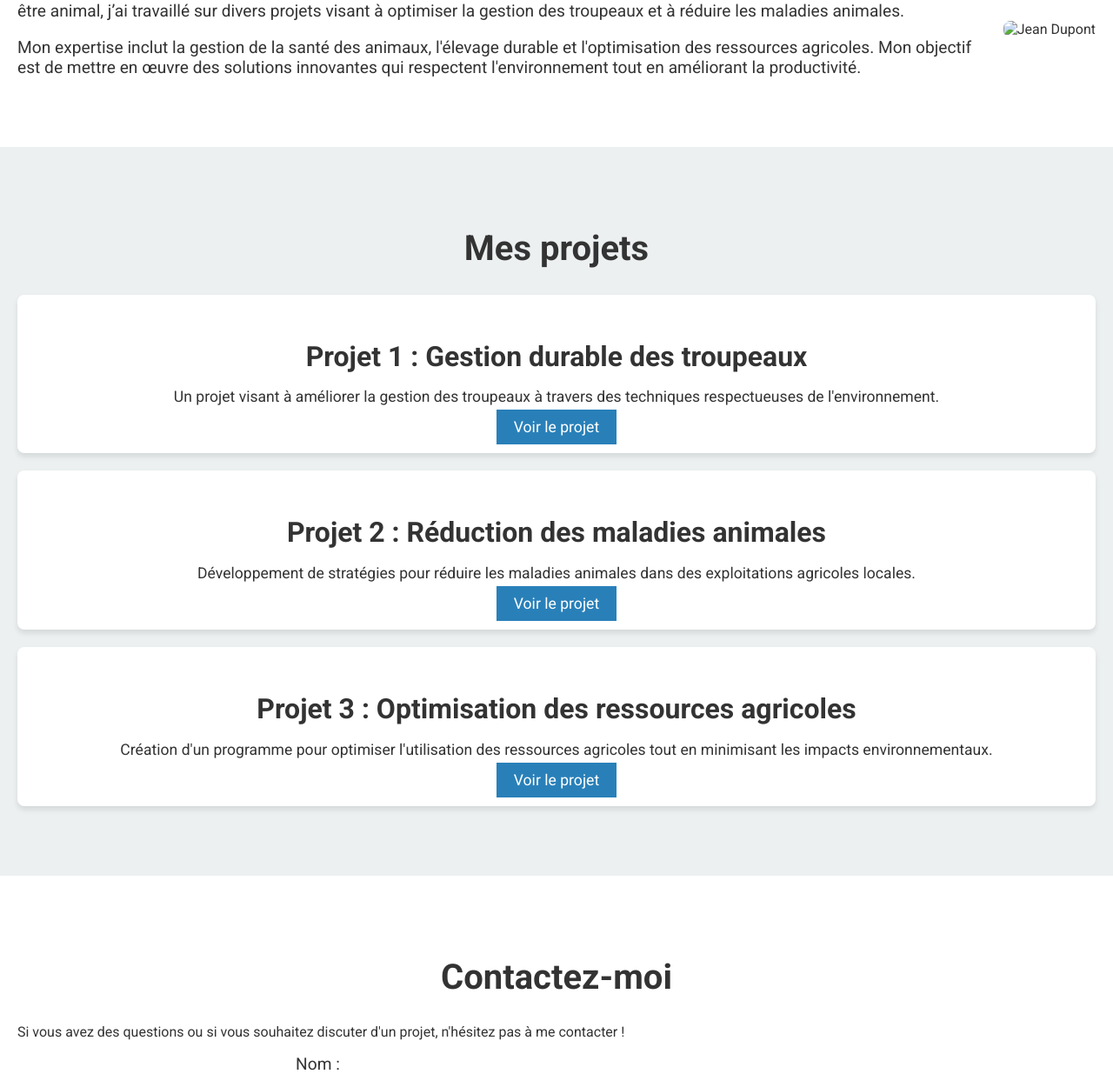
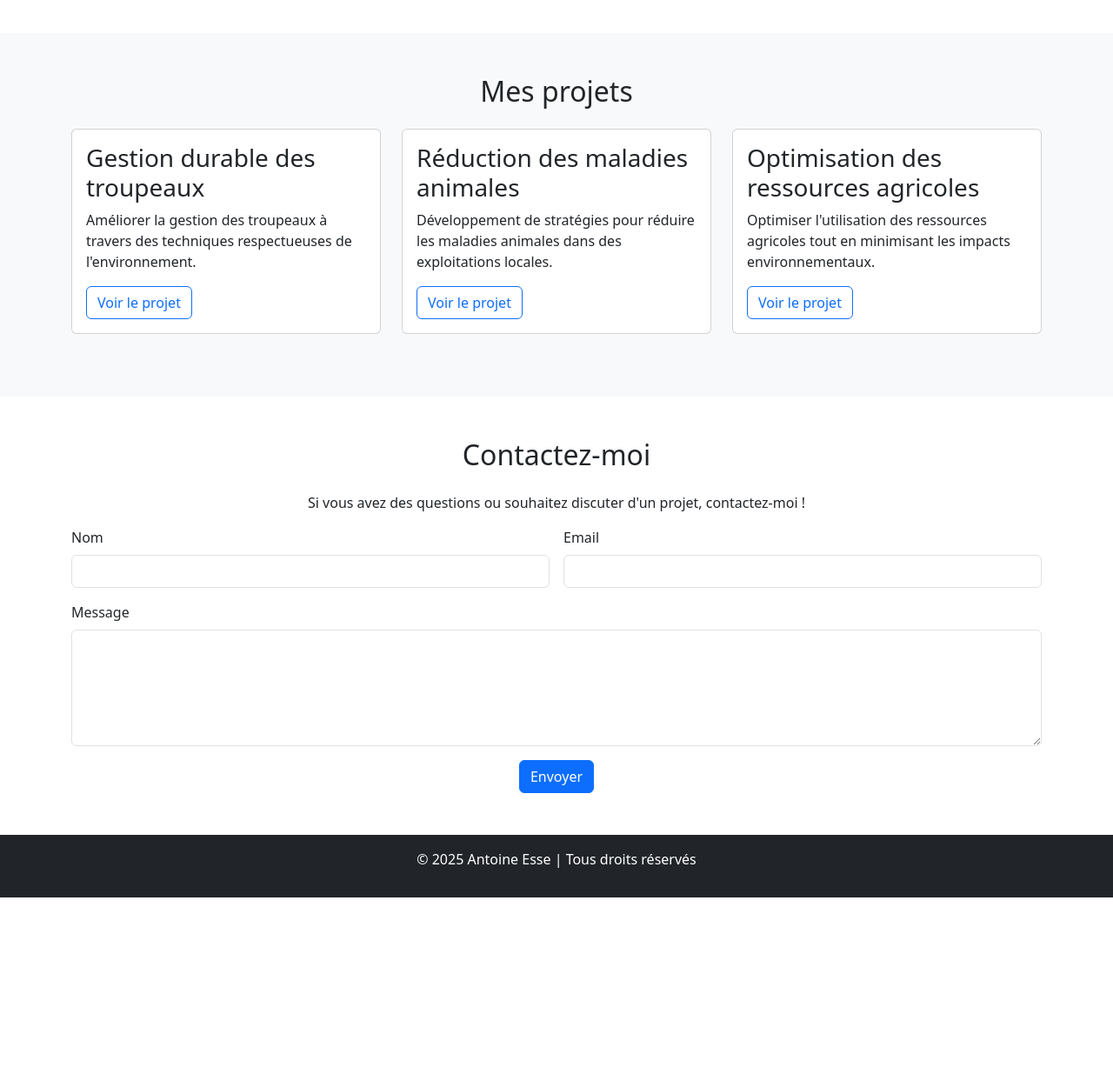
Before and after one commit to aboutlevi/portfolio, a plain HTML site: page index.html in a window 1280 px wide. Shown: the part 664-1899 px from the top of the page at 87% size. After the commit the page ends 1696 px from the top, so only its background shows below. Drawn offline with nearby package versions, Linux system fonts and the light colour scheme.

Commit message:
Update index.html
Bootstrap intégré

```diff
--- a/index.html
+++ b/index.html
@@ -4,99 +4,129 @@
     <meta charset="UTF-8">
     <meta name="viewport" content="width=device-width, initial-scale=1.0">
     <title>Portfolio - Antoine ESSE</title>
-    <link rel="stylesheet" href="Style .css">
-    <!-- Lien vers une police de Google Fonts -->
+    <!-- Lien CSS Bootstrap -->
+    <link href="https://cdn.jsdelivr.net/npm/bootstrap@5.3.0-alpha1/dist/css/bootstrap.min.css" rel="stylesheet">
+    <!-- Ton propre fichier CSS -->
+    <link rel="stylesheet" href="Style.css">
     <link href="https://fonts.googleapis.com/css2?family=Roboto:wght@400;700&display=swap" rel="stylesheet">
 </head>
 <body>
     <!-- Header avec navigation -->
-    <header>
-        <nav>
-            <ul>
-                <li><a href="#home">Accueil</a></li>
-                <li><a href="#about">À propos</a></li>
-                <li><a href="#projects">Projets</a></li>
-                <li><a href="#contact">Contact</a></li>
-            </ul>
+    <header class="bg-dark text-white">
+        <nav class="navbar navbar-expand-lg navbar-dark">
+            <div class="container">
+                <a class="navbar-brand" href="#home">Mon Portfolio</a>
+                <button class="navbar-toggler" type="button" data-bs-toggle="collapse" data-bs-target="#navbarNav" aria-controls="navbarNav" aria-expanded="false" aria-label="Toggle navigation">
+                    <span class="navbar-toggler-icon"></span>
+                </button>
+                <div class="collapse navbar-collapse" id="navbarNav">
+                    <ul class="navbar-nav ms-auto">
+                        <li class="nav-item"><a class="nav-link" href="#home">Accueil</a></li>
+                        <li class="nav-item"><a class="nav-link" href="#about">À propos</a></li>
+                        <li class="nav-item"><a class="nav-link" href="#projects">Projets</a></li>
+                        <li class="nav-item"><a class="nav-link" href="#contact">Contact</a></li>
+                    </ul>
+                </div>
+            </div>
         </nav>
     </header>
 
     <!-- Section d'accueil -->
-    <section id="home" class="hero">
+    <section id="home" class="hero text-center bg-light py-5">
         <div class="container">
-            <h1>Antoine Esse</h1>
-            <h2>Spécialiste en Production et Santé Animale</h2>
-            <p>Bienvenue sur mon portfolio ! Découvrez mon parcours, mes projets et mes compétences.</p>
-            <a href="#projects" class="btn">Voir mes projets</a>
+            <h1 class="display-4">Antoine Esse</h1>
+            <h2 class="text-primary">Spécialiste en Production et Santé Animale</h2>
+            <p class="lead">Bienvenue sur mon portfolio ! Découvrez mon parcours, mes projets et mes compétences.</p>
+            <a href="#projects" class="btn btn-primary btn-lg">Voir mes projets</a>
         </div>
     </section>
 
     <!-- Section À propos -->
-    <section id="about" class="about">
+    <section id="about" class="about py-5 bg-white">
         <div class="container">
-            <h2>À propos de moi</h2>
-            <div class="about-content">
-                <div class="about-text">
+            <h2 class="text-center mb-4">À propos de moi</h2>
+            <div class="row align-items-center">
+                <div class="col-md-6">
                     <p>Je suis Antoine, diplômé en Production et Santé Animale avec un DEAT obtenu en 2021. Passionné par l'élevage durable et le bien-être animal, j’ai travaillé sur divers projets visant à optimiser la gestion des troupeaux et à réduire les maladies animales.</p>
-                    <p>Mon expertise inclut la gestion de la santé des animaux, l'élevage durable et l'optimisation des ressources agricoles. Mon objectif est de mettre en œuvre des solutions innovantes qui respectent l'environnement tout en améliorant la productivité.</p>
+                    <p>Mon expertise inclut la gestion de la santé des animaux, l'élevage durable et l'optimisation des ressources agricoles.</p>
                 </div>
-                <div class="about-image">
-                    <img src="images/photo.jpg" alt="Jean Dupont">
+                <div class="col-md-6">
+                    <img src="images/photo.jpg" alt="Antoine Esse" class="img-fluid rounded">
                 </div>
             </div>
         </div>
     </section>
 
     <!-- Section Projets -->
-    <section id="projects" class="projects">
+    <section id="projects" class="projects py-5 bg-light">
         <div class="container">
-            <h2>Mes projets</h2>
-            <div class="project">
-                <h3>Projet 1 : Gestion durable des troupeaux</h3>
-                <p>Un projet visant à améliorer la gestion des troupeaux à travers des techniques respectueuses de l'environnement.</p>
-                <a href="https://github.com/ton-utilisateur/gestion-troupeaux" target="_blank" class="btn">Voir le projet</a>
-            </div>
-            <div class="project">
-                <h3>Projet 2 : Réduction des maladies animales</h3>
-                <p>Développement de stratégies pour réduire les maladies animales dans des exploitations agricoles locales.</p>
-                <a href="https://github.com/ton-utilisateur/reduction-maladies" target="_blank" class="btn">Voir le projet</a>
-            </div>
-            <div class="project">
-                <h3>Projet 3 : Optimisation des ressources agricoles</h3>
-                <p>Création d'un programme pour optimiser l'utilisation des ressources agricoles tout en minimisant les impacts environnementaux.</p>
-                <a href="https://github.com/ton-utilisateur/optimisation-ressources" target="_blank" class="btn">Voir le projet</a>
+            <h2 class="text-center mb-4">Mes projets</h2>
+            <div class="row">
+                <div class="col-md-4 mb-4">
+                    <div class="card">
+                        <div class="card-body">
+                            <h3 class="card-title">Gestion durable des troupeaux</h3>
+                            <p class="card-text">Améliorer la gestion des troupeaux à travers des techniques respectueuses de l'environnement.</p>
+                            <a href="#" class="btn btn-outline-primary">Voir le projet</a>
+                        </div>
+                    </div>
+                </div>
+                <div class="col-md-4 mb-4">
+                    <div class="card">
+                        <div class="card-body">
+                            <h3 class="card-title">Réduction des maladies animales</h3>
+                            <p class="card-text">Développement de stratégies pour réduire les maladies animales dans des exploitations locales.</p>
+                            <a href="#" class="btn btn-outline-primary">Voir le projet</a>
+                        </div>
+                    </div>
+                </div>
+                <div class="col-md-4 mb-4">
+                    <div class="card">
+                        <div class="card-body">
+                            <h3 class="card-title">Optimisation des ressources agricoles</h3>
+                            <p class="card-text">Optimiser l'utilisation des ressources agricoles tout en minimisant les impacts environnementaux.</p>
+                            <a href="#" class="btn btn-outline-primary">Voir le projet</a>
+                        </div>
+                    </div>
+                </div>
             </div>
         </div>
     </section>
 
     <!-- Section Contact -->
-    <section id="contact" class="contact">
+    <section id="contact" class="contact py-5 bg-white">
         <div class="container">
-            <h2>Contactez-moi</h2>
-            <p>Si vous avez des questions ou si vous souhaitez discuter d'un projet, n'hésitez pas à me contacter !</p>
-            <form action="mailto:antoinegsmt@outlook.fr" method="POST" enctype="text/plain">
-                <label for="name">Nom :</label>
-                <input type="text" id="name" name="name" required>
-
-                <label for="email">Email :</label>
-                <input type="email" id="email" name="email" required>
-
-                <label for="message">Message :</label>
-                <textarea id="message" name="message" rows="5" required></textarea>
-
-                <button type="submit" class="btn">Envoyer</button>
+            <h2 class="text-center mb-4">Contactez-moi</h2>
+            <p class="text-center">Si vous avez des questions ou souhaitez discuter d'un projet, contactez-moi !</p>
+            <form class="row g-3">
+                <div class="col-md-6">
+                    <label for="name" class="form-label">Nom</label>
+                    <input type="text" class="form-control" id="name" required>
+                </div>
+                <div class="col-md-6">
+                    <label for="email" class="form-label">Email</label>
+                    <input type="email" class="form-control" id="email" required>
+                </div>
+                <div class="col-12">
+                    <label for="message" class="form-label">Message</label>
+                    <textarea class="form-control" id="message" rows="5" required></textarea>
+                </div>
+                <div class="col-12 text-center">
+                    <button type="submit" class="btn btn-primary">Envoyer</button>
+                </div>
             </form>
         </div>
     </section>
 
     <!-- Footer -->
-    <footer>
-        <div class="container">
-            <p>&copy; 2025 Jean Dupont | Tous droits réservés</p>
-            <p><a href="https://www.linkedin.com/in/jean-dupont" target="_blank">LinkedIn</a> | <a href="https://github.com/ton-utilisateur" target="_blank">GitHub</a></p>
+    <footer class="bg-dark text-white py-3">
+        <div class="container text-center">
+            <p>&copy; 2025 Antoine Esse | Tous droits réservés</p>
         </div>
     </footer>
 
-    <script src="script .js"></script>
+    <!-- Scripts -->
+    <script src="https://cdn.jsdelivr.net/npm/@popperjs/core@2.11.6/dist/umd/popper.min.js"></script>
+    <script src="https://cdn.jsdelivr.net/npm/bootstrap@5.3.0-alpha1/dist/js/bootstrap.min.js"></script>
 </body>
-</html>
+                            </html>
```
